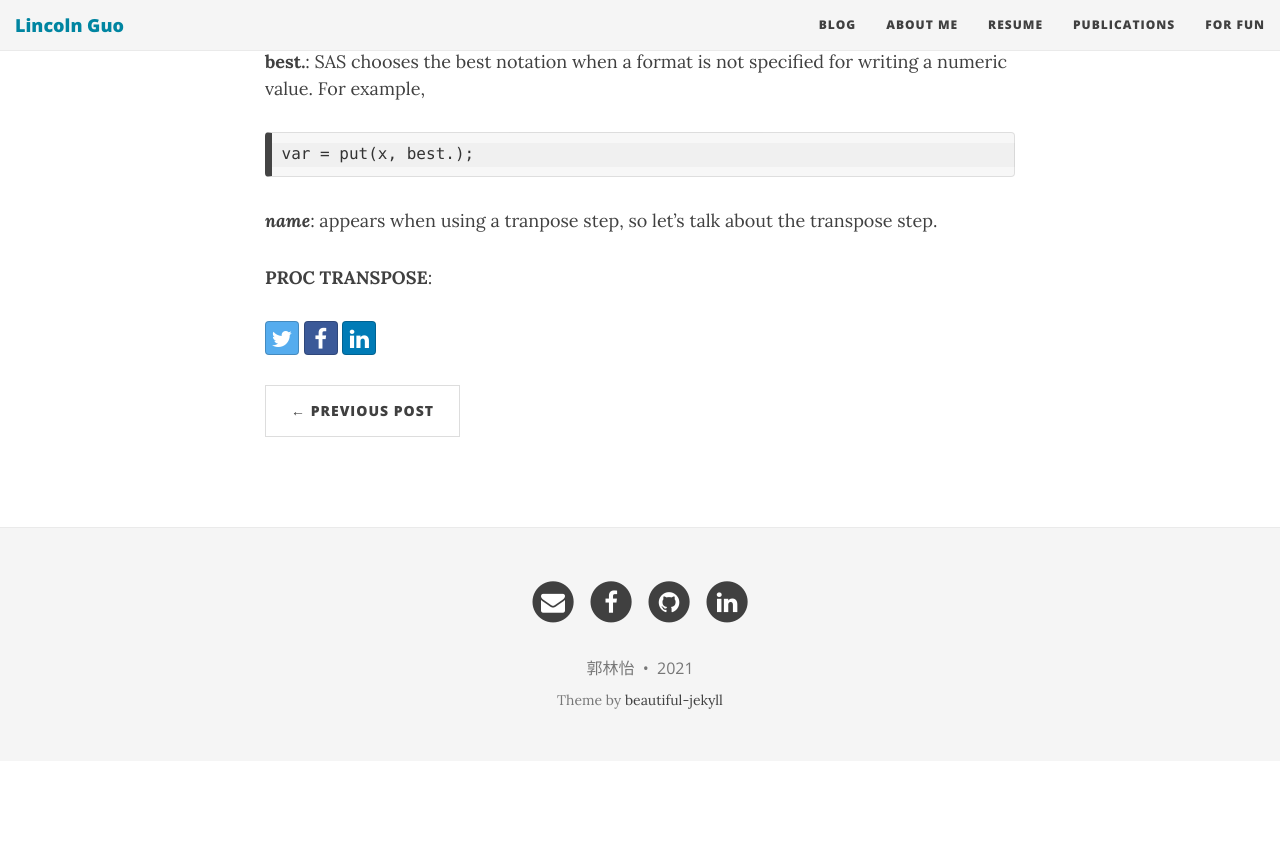
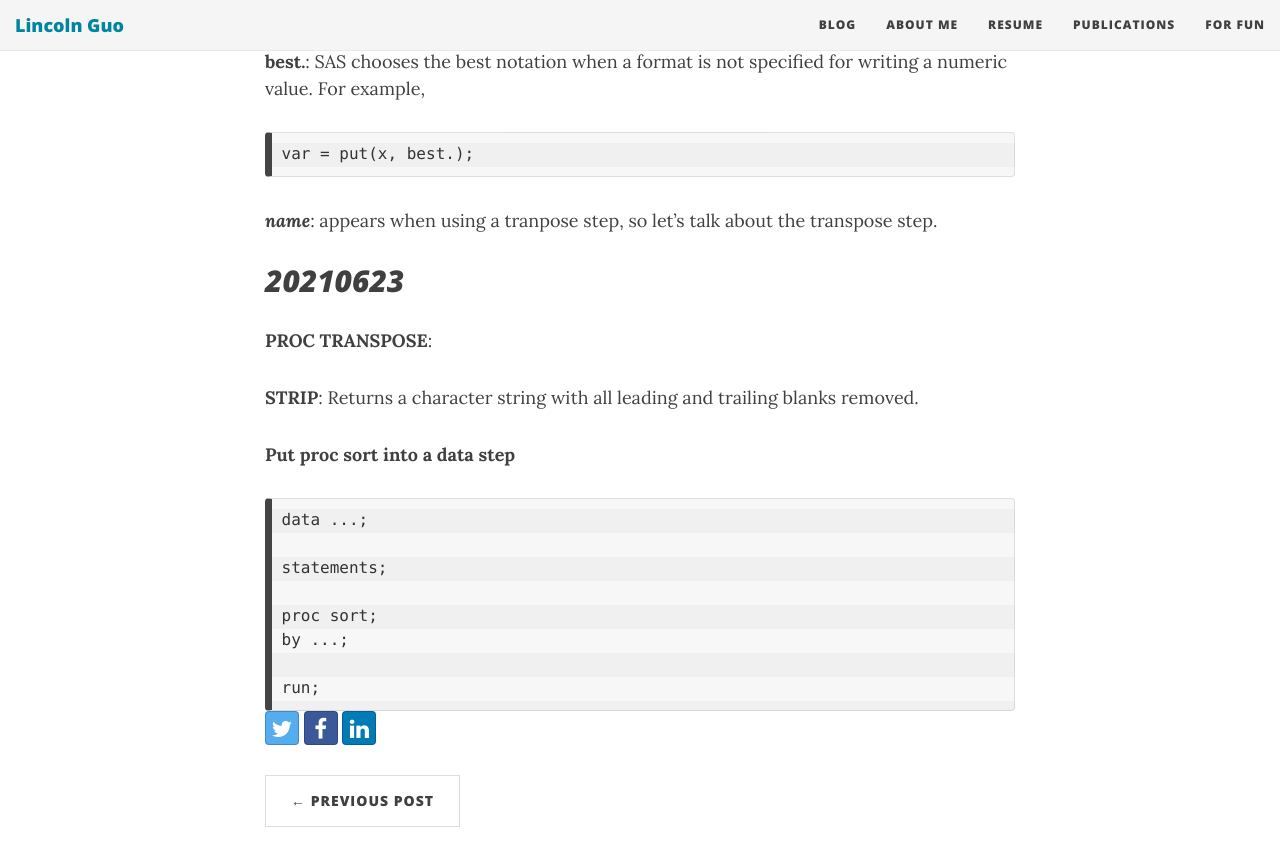
Before and after one commit to LinyiGuo96/LinyiGuo96.github.io, a Jekyll site: the page built from _posts/2021-06-16-SAS-Working-Notes.md, in a window 1280 px wide and 900 px high, scrolled down 4926 px. Shown: the top 866 px of the window. Built offline with Jekyll 4.4.1, drawn with Linux system fonts in a browser that asks for light colours; nearby versions of some CDN libraries; comment, search, counter and statistics services are not loaded; before the commit the page ends 5687 px from its top, so only the background shows below that.

Commit message:
Update 2021-06-16-SAS-Working-Notes.md

````diff
--- a/_posts/2021-06-16-SAS-Working-Notes.md
+++ b/_posts/2021-06-16-SAS-Working-Notes.md
@@ -150,4 +150,21 @@ var = put(x, best.);
 
 **_name_**: appears when using a tranpose step, so let's talk about the transpose step.
 
+## _20210623_
+
 **PROC TRANSPOSE**:
+
+**STRIP**: Returns a character string with all leading and trailing blanks removed.
+
+**Put proc sort into a data step**
+
+```
+data ...;
+
+statements;
+
+proc sort;
+by ...;
+
+run;
+```
````
